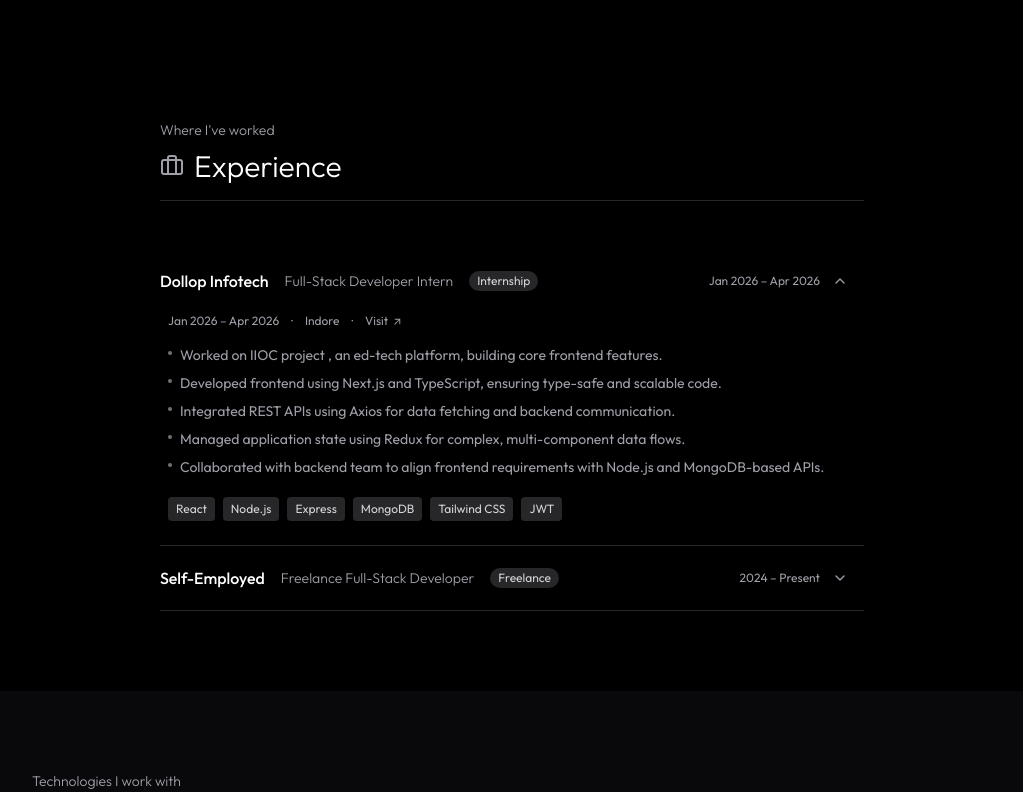
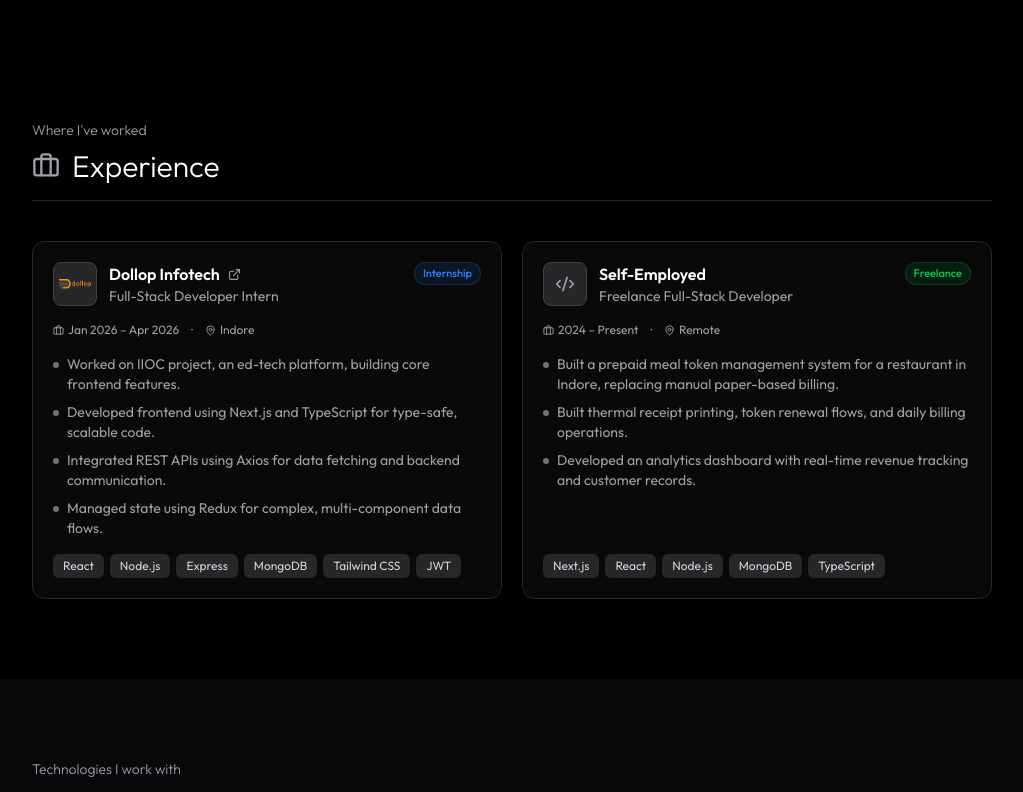
Before and after one commit to prashant-pandey-4/My-Portfolio, a Next.js app: page / in a window 1280 px wide. Shown: the part 760-1552 px from the top of the page, without its empty margins (128-1151 px from the left). Built offline with nearby package versions, Linux system fonts and the light colour scheme.

Commit message:
feat: redesign Experience section into 2-column grid with company logos

```diff
--- a/app/components/Experience.tsx
+++ b/app/components/Experience.tsx
@@ -1,8 +1,7 @@
 "use client";
-import { useState } from "react";
 import { useTheme } from "../Theme";
-import { ChevronDown, Briefcase } from "lucide-react";
-import { MdArrowOutward } from "react-icons/md";
+import { Briefcase, Code2, MapPin, ExternalLink } from "lucide-react";
+import Image from "next/image";
 
 interface ExpItem {
   company: string;
@@ -10,9 +9,11 @@ interface ExpItem {
   duration: string;
   location: string;
   type: string;
+  typeColor: string;
   points: string[];
   tech: string[];
   link: string;
+  logo?: string;
 }
 
 const experiences: ExpItem[] = [
@@ -22,13 +23,14 @@ const experiences: ExpItem[] = [
     duration: "Jan 2026 – Apr 2026",
     location: "Indore",
     type: "Internship",
+    typeColor: "bg-blue-500/10 text-blue-500 border-blue-500/20",
     link: "https://dollopinfotech.com",
+    logo: "/dollop-logo.png",
     points: [
-      "Worked on IIOC project , an ed-tech platform, building core frontend features.",
-      "Developed frontend using Next.js and TypeScript, ensuring type-safe and scalable code.",
+      "Worked on IIOC project, an ed-tech platform, building core frontend features.",
+      "Developed frontend using Next.js and TypeScript for type-safe, scalable code.",
       "Integrated REST APIs using Axios for data fetching and backend communication.",
-      "Managed application state using Redux for complex, multi-component data flows.",
-      "Collaborated with backend team to align frontend requirements with Node.js and MongoDB-based APIs.",
+      "Managed state using Redux for complex, multi-component data flows.",
     ],
     tech: ["React", "Node.js", "Express", "MongoDB", "Tailwind CSS", "JWT"],
   },
@@ -38,11 +40,12 @@ const experiences: ExpItem[] = [
     duration: "2024 – Present",
     location: "Remote",
     type: "Freelance",
+    typeColor: "bg-green-500/10 text-green-500 border-green-500/20",
     link: "#",
     points: [
-      "Built a customer management system (prepaid meal token management system) for a restaurant based in Indore, replacing a fully manual paper-based billing workflow.",
-      "Built thermal receipt printing integration, token renewal flows, and daily billing operations.",
-      "Developed an analytics dashboard with real-time revenue tracking, token usage stats, and active customer records.",
+      "Built a prepaid meal token management system for a restaurant in Indore, replacing manual paper-based billing.",
+      "Built thermal receipt printing, token renewal flows, and daily billing operations.",
+      "Developed an analytics dashboard with real-time revenue tracking and customer records.",
     ],
     tech: ["Next.js", "React", "Node.js", "MongoDB", "TypeScript"],
   },
@@ -50,104 +53,117 @@ const experiences: ExpItem[] = [
 
 const Experience = () => {
   const { mode } = useTheme();
-  const [openIndex, setOpenIndex] = useState<number | null>(0);
   const isDark = mode === "dark";
 
   const text = isDark ? "text-white" : "text-zinc-900";
   const subText = isDark ? "text-zinc-400" : "text-zinc-500";
   const border = isDark ? "border-zinc-800" : "border-zinc-200";
-  const hoverBg = isDark ? "hover:bg-zinc-900" : "hover:bg-zinc-50";
-  const tagBg = isDark ? "bg-zinc-800 text-zinc-300" : "bg-zinc-100 text-zinc-600";
+  const cardBg = isDark
+    ? "bg-zinc-900/40 hover:bg-zinc-900/70"
+    : "bg-white hover:bg-zinc-50";
+  const tagBg = isDark
+    ? "bg-zinc-800 text-zinc-300"
+    : "bg-zinc-100 text-zinc-600";
+  const logoBg = isDark
+    ? "bg-zinc-800 border-zinc-700"
+    : "bg-zinc-100 border-zinc-200";
 
   return (
     <section
       id="experience"
       className={`py-20 ${isDark ? "bg-black" : "bg-white"}`}
     >
-      <div className="max-w-3xl mx-auto px-4 sm:px-6 lg:px-8">
+      <div className="max-w-5xl mx-auto px-4 sm:px-6 lg:px-8">
 
         {/* Header */}
-        <div className="mb-12">
+        <div className="mb-10">
           <p className={`text-sm font-light mb-2 ${subText}`}>Where I&apos;ve worked</p>
-          <h2 className={`text-2xl sm:text-3xl font-light ${text} flex items-center gap-2.5`}>
-            <Briefcase className="w-6 h-6 text-zinc-400" />
+          <h2 className={`text-3xl font-light ${text} flex items-center gap-3`}>
+            <Briefcase className="w-7 h-7 text-zinc-400" />
             Experience
           </h2>
           <div className={`mt-4 w-full h-px ${isDark ? "bg-zinc-800" : "bg-zinc-200"}`} />
         </div>
 
-        {/* Accordion */}
-        <div className="flex flex-col">
-          {experiences.map((exp, i) => {
-            const isOpen = openIndex === i;
-            return (
-              <div key={i} className={`border-b ${border}`}>
-                <button
-                  onClick={() => setOpenIndex(isOpen ? null : i)}
-                  className={`w-full flex items-center justify-between py-5 text-left transition-colors ${hoverBg} px-2 rounded-lg -mx-2`}
+        {/* 2-column cards */}
+        <div className="grid grid-cols-1 md:grid-cols-2 gap-5">
+          {experiences.map((exp, i) => (
+            <div
+              key={i}
+              className={`rounded-xl border p-5 flex flex-col gap-4 transition-all duration-200 ${cardBg} ${border}`}
             >
-                  <div className="flex flex-col sm:flex-row sm:items-center gap-1 sm:gap-4">
-                    <span className={`text-base font-medium ${text}`}>{exp.company}</span>
-                    <span className={`text-sm font-light ${subText}`}>{exp.role}</span>
-                    <span className={`text-xs px-2 py-0.5 rounded-full ${tagBg} w-fit`}>
-                      {exp.type}
-                    </span>
+              {/* Top: Logo + Company */}
+              <div className="flex items-start justify-between gap-3">
+                <div className="flex items-center gap-3">
+                  {/* Logo */}
+                  <div className={`w-11 h-11 rounded-lg border flex items-center justify-center flex-shrink-0 overflow-hidden ${logoBg}`}>
+                    {exp.logo ? (
+                      <Image
+                        src={exp.logo}
+                        alt={`${exp.company} logo`}
+                        width={36}
+                        height={36}
+                        className="object-contain w-9 h-9 p-0.5"
+                      />
+                    ) : (
+                      <Code2 size={20} className={subText} />
+                    )}
                   </div>
-                  <div className="flex items-center gap-3 flex-shrink-0 ml-4">
-                    <span className={`text-xs hidden sm:block ${subText}`}>{exp.duration}</span>
-                    <ChevronDown
-                      size={16}
-                      className={`${subText} transition-transform duration-300 ${isOpen ? "rotate-180" : ""}`}
-                    />
-                  </div>
-                </button>
 
-                {/* Expandable content */}
-                <div
-                  className={`overflow-hidden transition-all duration-300 ${isOpen ? "max-h-screen opacity-100" : "max-h-0 opacity-0"
-                    }`}
-                >
-                  <div className="pb-6 px-2">
-                    <div className={`flex items-center gap-3 mb-4 text-xs ${subText}`}>
-                      <span>{exp.duration}</span>
-                      <span>·</span>
-                      <span>{exp.location}</span>
+                  <div>
+                    <div className="flex items-center gap-2 flex-wrap">
+                      <span className={`text-base font-semibold ${text}`}>{exp.company}</span>
                       {exp.link !== "#" && (
-                        <>
-                          <span>·</span>
                         <a
                           href={exp.link}
                           target="_blank"
                           rel="noopener noreferrer"
-                            className={`flex items-center gap-1 hover:${isDark ? "text-white" : "text-zinc-900"} transition-colors`}
+                          className={`${subText} hover:${isDark ? "text-white" : "text-zinc-900"} transition-colors`}
                         >
-                            Visit <MdArrowOutward size={11} />
+                          <ExternalLink size={13} />
                         </a>
-                        </>
                       )}
                     </div>
+                    <p className={`text-sm ${subText}`}>{exp.role}</p>
+                  </div>
+                </div>
 
-                    <ul className={`text-sm space-y-2 mb-5 ${subText}`}>
+                <span className={`text-[11px] px-2 py-0.5 rounded-full border font-medium flex-shrink-0 ${exp.typeColor}`}>
+                  {exp.type}
+                </span>
+              </div>
+
+              {/* Meta: duration + location */}
+              <div className={`flex items-center gap-3 text-xs ${subText}`}>
+                <span className="flex items-center gap-1">
+                  <Briefcase size={11} /> {exp.duration}
+                </span>
+                <span>·</span>
+                <span className="flex items-center gap-1">
+                  <MapPin size={11} /> {exp.location}
+                </span>
+              </div>
+
+              {/* Bullet points */}
+              <ul className={`text-sm space-y-2 flex-1 ${subText}`}>
                 {exp.points.map((p, j) => (
                   <li key={j} className="flex items-start gap-2">
-                          <span className="mt-1.5 w-1 h-1 rounded-full bg-zinc-500 flex-shrink-0" />
+                    <span className="mt-2 w-1.5 h-1.5 rounded-full bg-zinc-500 flex-shrink-0" />
                     {p}
                   </li>
                 ))}
               </ul>
 
-                    <div className="flex flex-wrap gap-2">
+              {/* Tech tags */}
+              <div className="flex flex-wrap gap-1.5">
                 {exp.tech.map((t) => (
-                        <span key={t} className={`text-xs px-2 py-1 rounded font-mono ${tagBg}`}>
+                  <span key={t} className={`text-xs px-2.5 py-1 rounded-md font-mono ${tagBg}`}>
                     {t}
                   </span>
                 ))}
               </div>
             </div>
-                </div>
-              </div>
-            );
-          })}
+          ))}
         </div>
       </div>
     </section>
```
Also changed, not shown: public/dollop-logo.png (added). Lines whose indentation alone changed are shown as unchanged.
